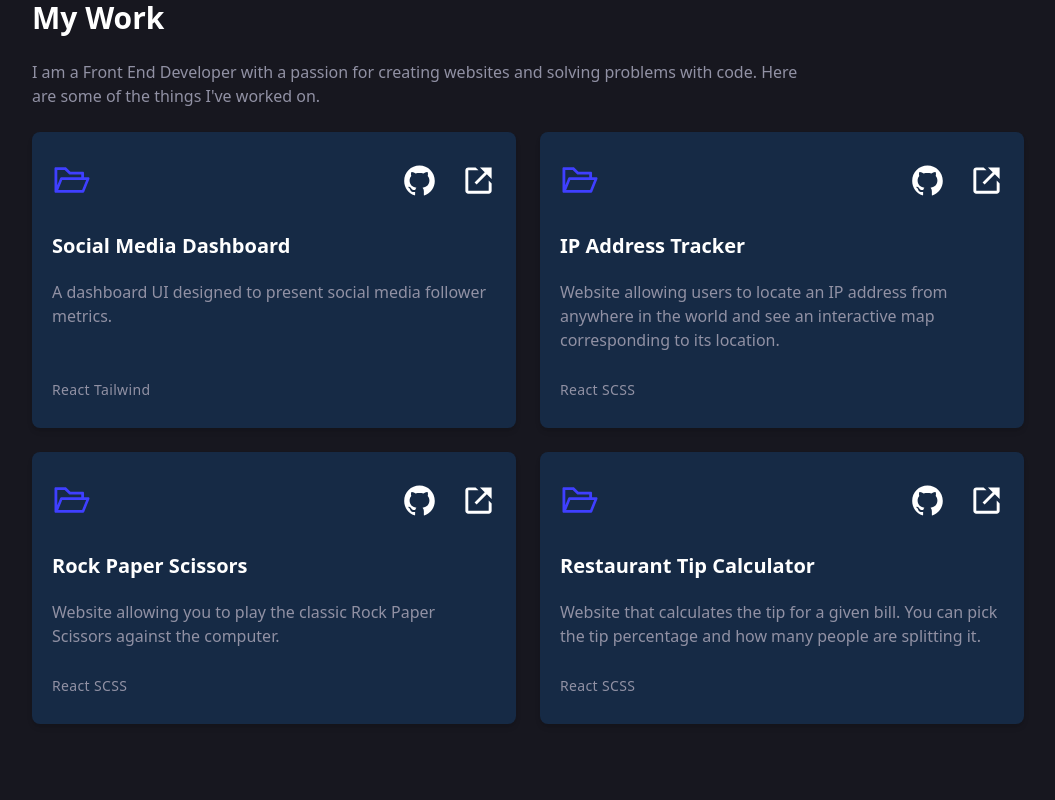
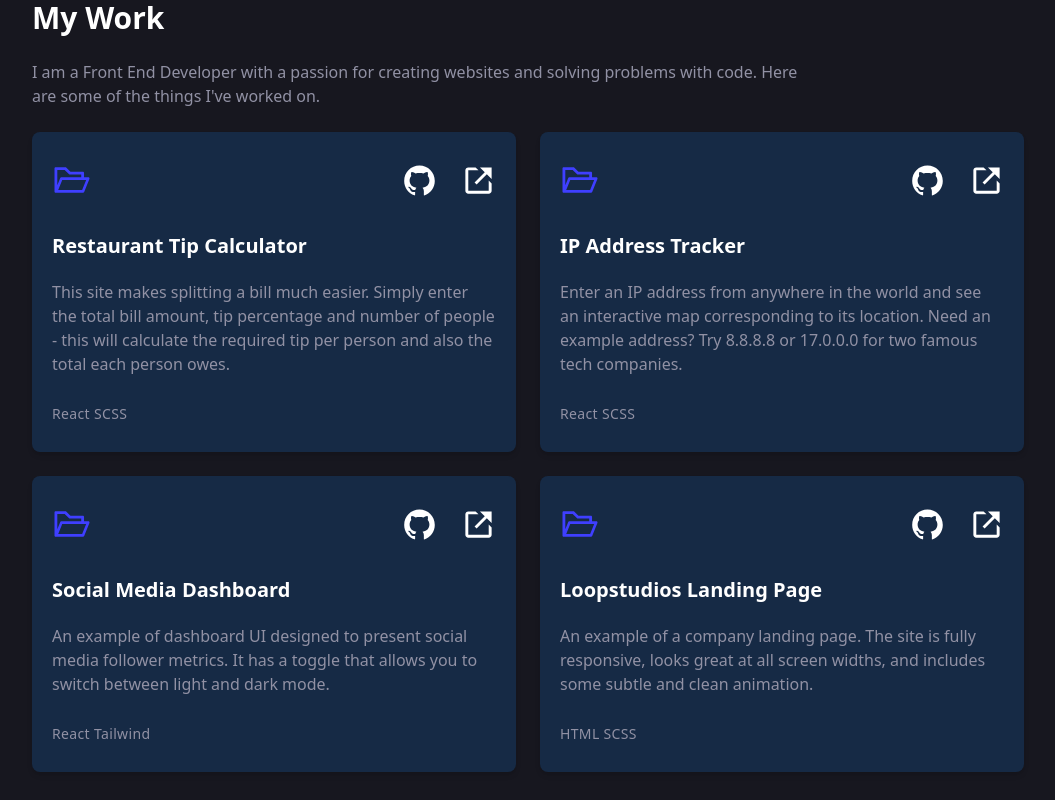
Before and after one commit to TheThomasY/Portfolio, a Next.js app: page / in a window 1280 px wide. Shown: the part 820-1620 px from the top of the page, without its empty margins (112-1167 px from the left). Built offline with nearby package versions, Linux system fonts and the light colour scheme.

Commit message:
content: new project and edited descriptions

```diff
--- a/components/Projects.js
+++ b/components/Projects.js
@@ -8,36 +8,37 @@ export default function Projects() {
   // Not ideal solution. Need to investigate CMS to replace this.
   const projects = [
     {
-      title: 'Social Media Dashboard',
+      title: 'Restaurant Tip Calculator',
       description:
-        'A dashboard UI designed to present social media follower metrics.',
-      tech: 'React Tailwind',
-      github: 'https://github.com/TheThomasY/social-media-dashboard',
-      link: 'https://thethomasy.github.io/social-media-dashboard/',
+        'This site makes splitting a bill much easier. Simply enter the total bill amount, tip percentage and number of people - this will calculate the required tip per person and also the total each person owes.',
+      tech: 'React SCSS',
+      github: 'https://github.com/TheThomasY/React-Tip-Calculator',
+      link: 'https://thethomasy.github.io/React-Tip-Calculator/',
     },
     {
       title: 'IP Address Tracker',
       description:
-        'Website allowing users to locate an IP address from anywhere in the world and see an interactive map corresponding to its location.',
+        'Enter an IP address from anywhere in the world and see an interactive map corresponding to its location. Need an example address? Try 8.8.8.8 or 17.0.0.0 for two famous tech companies.',
       tech: 'React SCSS',
       github: 'https://github.com/TheThomasY/IP-Address-Tracker',
       link: 'https://thethomasy.github.io/IP-Address-Tracker/',
     },
     {
-      title: 'Rock Paper Scissors',
+      title: 'Social Media Dashboard',
       description:
-        'Website allowing you to play the classic Rock Paper Scissors against the computer.',
-      tech: 'React SCSS',
-      github: 'https://github.com/TheThomasY/rock-paper-scissors',
-      link: 'https://thethomasy.github.io/rock-paper-scissors/',
+        'An example of dashboard UI designed to present social media follower metrics. It has a toggle that allows you to switch between light and dark mode.',
+      tech: 'React Tailwind',
+      github: 'https://github.com/TheThomasY/social-media-dashboard',
+      link: 'https://thethomasy.github.io/social-media-dashboard/',
     },
+
     {
-      title: 'Restaurant Tip Calculator',
+      title: 'Loopstudios Landing Page',
       description:
-        'Website that calculates the tip for a given bill. You can pick the tip percentage and how many people are splitting it.',
-      tech: 'React SCSS',
-      github: 'https://github.com/TheThomasY/React-Tip-Calculator',
-      link: 'https://thethomasy.github.io/React-Tip-Calculator/',
+        'An example of a company landing page. The site is fully responsive, looks great at all screen widths, and includes some subtle and clean animation.',
+      tech: 'HTML SCSS',
+      github: 'https://github.com/TheThomasY/Loopstudios-Landing-Page',
+      link: 'https://thethomasy.github.io/Loopstudios-Landing-Page/',
     },
   ]
 
```
